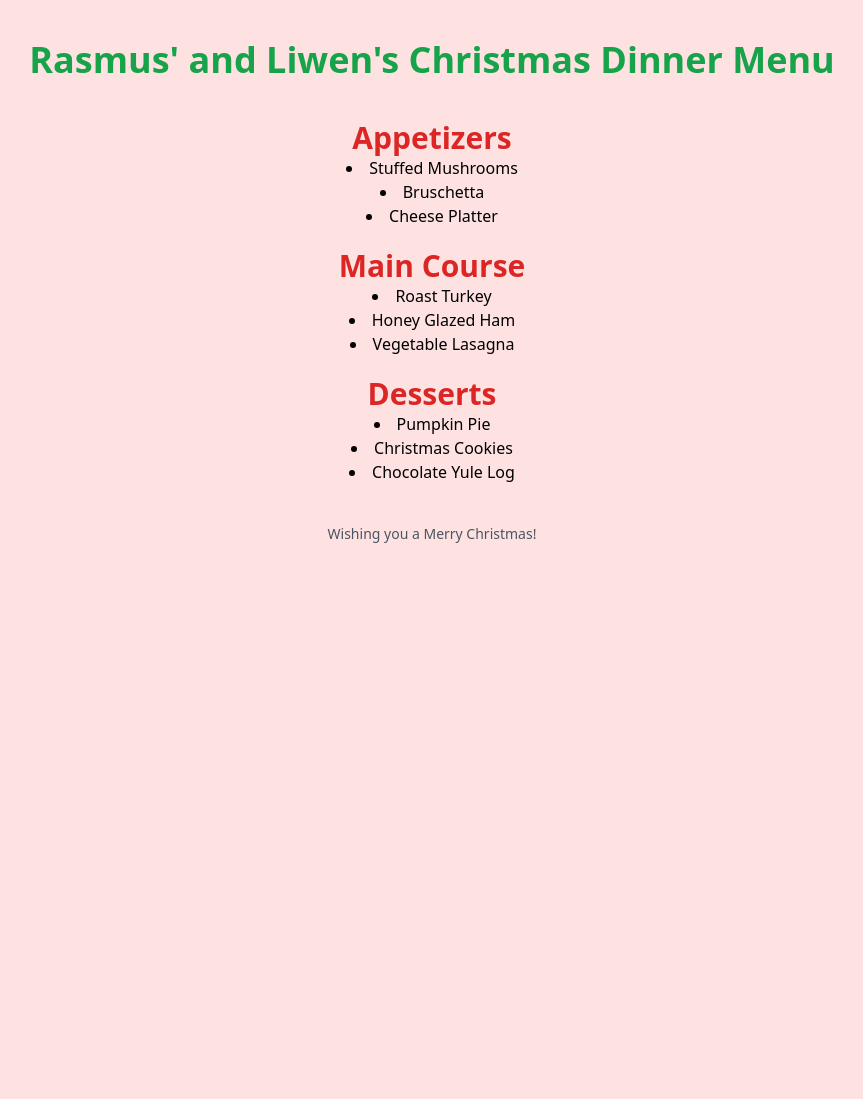
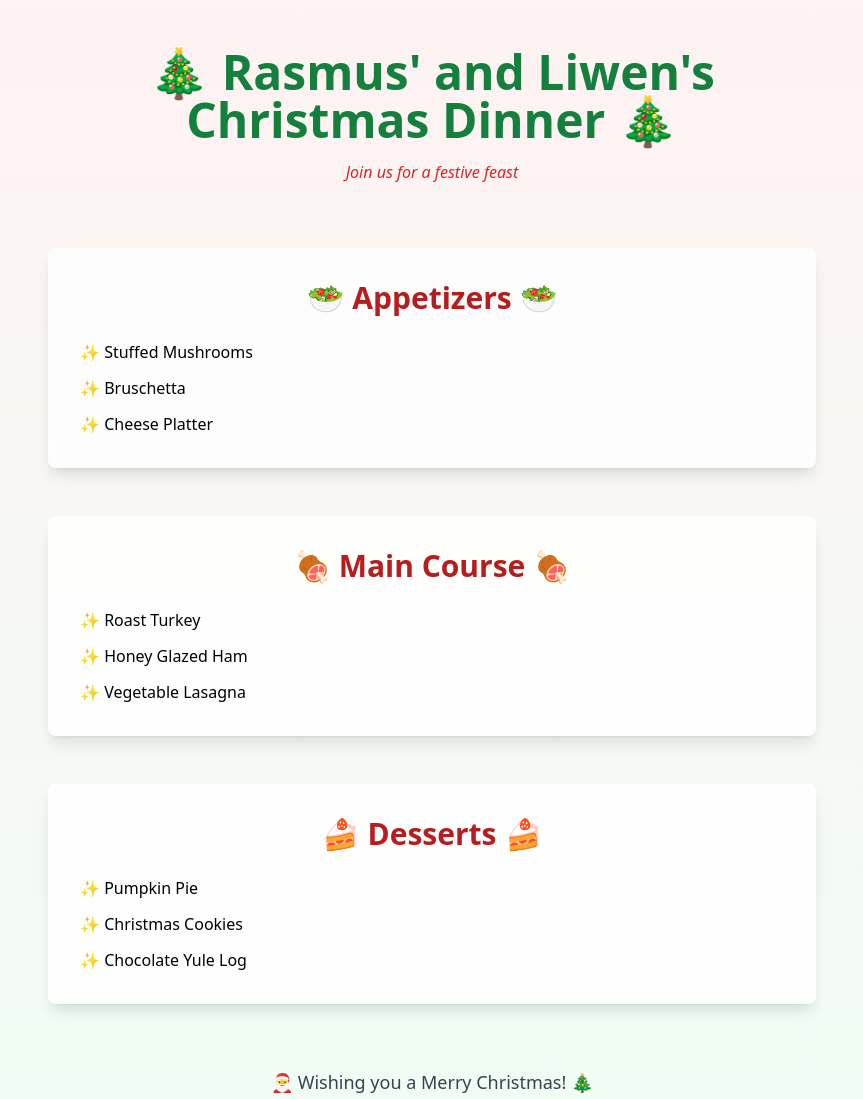
Before and after one commit to persson-io/christmas-menu, a website: page src/index.html in a window 1280 px wide. Shown: the whole page, without its empty margins (208-1071 px from the left). Before the commit the page ends 800 px from the top, so only its background shows below. Drawn offline with nearby package versions, Linux system fonts and the light colour scheme; files that its build step writes are made by us from their sources.

Commit message:
Added more festiveness

```diff
--- a/package.json
+++ b/package.json
@@ -4,7 +4,7 @@
   "description": "A festive Christmas menu for Rasmus' and Liwen's Christmas dinner.",
   "main": "src/index.html",
   "scripts": {
-    "build": "tailwindcss build src/styles/input.css -o dist/output.css",
+    "build": "tailwindcss -i ./src/styles/input.css -o ./src/styles/output.css",
     "start": "live-server src"
   },
   "devDependencies": {
--- a/src/index.html
+++ b/src/index.html
@@ -6,32 +6,53 @@
     <title>Christmas Dinner Menu</title>
     <link href="styles/output.css" rel="stylesheet">
 </head>
-<body class="bg-red-100 text-center p-10">
-    <header>
-        <h1 class="text-4xl font-bold text-green-600">Rasmus' and Liwen's Christmas Dinner Menu</h1>
+<body class="bg-gradient-to-b from-red-50 to-green-50 min-h-screen py-12 px-4 sm:px-6 lg:px-8">
+    <div class="max-w-3xl mx-auto">
+        <header class="text-center mb-16 space-y-4">
+            <h1 class="text-5xl font-bold text-green-700 hover:text-green-800 transition-colors duration-300">
+                🎄 Rasmus' and Liwen's Christmas Dinner 🎄
+            </h1>
+            <p class="text-red-600 font-medium italic">Join us for a festive feast</p>
         </header>
-    <main class="mt-10">
-        <h2 class="text-3xl font-semibold text-red-600">Appetizers</h2>
-        <ul class="list-disc list-inside">
-            <li>Stuffed Mushrooms</li>
-            <li>Bruschetta</li>
-            <li>Cheese Platter</li>
+
+        <main class="space-y-12">
+            <section class="bg-white/80 backdrop-blur-sm rounded-lg shadow-lg p-8 hover:shadow-xl transition-all duration-300">
+                <h2 class="text-3xl font-semibold text-red-700 mb-6 flex items-center justify-center gap-2">
+                    <span>🥗</span> Appetizers <span>🥗</span>
+                </h2>
+                <ul class="space-y-3">
+                    <li class="hover:text-red-600 transition-colors duration-200">✨ Stuffed Mushrooms</li>
+                    <li class="hover:text-red-600 transition-colors duration-200">✨ Bruschetta</li>
+                    <li class="hover:text-red-600 transition-colors duration-200">✨ Cheese Platter</li>
                 </ul>
-        <h2 class="text-3xl font-semibold text-red-600 mt-5">Main Course</h2>
-        <ul class="list-disc list-inside">
-            <li>Roast Turkey</li>
-            <li>Honey Glazed Ham</li>
-            <li>Vegetable Lasagna</li>
+            </section>
+
+            <section class="bg-white/80 backdrop-blur-sm rounded-lg shadow-lg p-8 hover:shadow-xl transition-all duration-300">
+                <h2 class="text-3xl font-semibold text-red-700 mb-6 flex items-center justify-center gap-2">
+                    <span>🍖</span> Main Course <span>🍖</span>
+                </h2>
+                <ul class="space-y-3">
+                    <li class="hover:text-red-600 transition-colors duration-200">✨ Roast Turkey</li>
+                    <li class="hover:text-red-600 transition-colors duration-200">✨ Honey Glazed Ham</li>
+                    <li class="hover:text-red-600 transition-colors duration-200">✨ Vegetable Lasagna</li>
                 </ul>
-        <h2 class="text-3xl font-semibold text-red-600 mt-5">Desserts</h2>
-        <ul class="list-disc list-inside">
-            <li>Pumpkin Pie</li>
-            <li>Christmas Cookies</li>
-            <li>Chocolate Yule Log</li>
+            </section>
+
+            <section class="bg-white/80 backdrop-blur-sm rounded-lg shadow-lg p-8 hover:shadow-xl transition-all duration-300">
+                <h2 class="text-3xl font-semibold text-red-700 mb-6 flex items-center justify-center gap-2">
+                    <span>🍰</span> Desserts <span>🍰</span>
+                </h2>
+                <ul class="space-y-3">
+                    <li class="hover:text-red-600 transition-colors duration-200">✨ Pumpkin Pie</li>
+                    <li class="hover:text-red-600 transition-colors duration-200">✨ Christmas Cookies</li>
+                    <li class="hover:text-red-600 transition-colors duration-200">✨ Chocolate Yule Log</li>
                 </ul>
+            </section>
         </main>
-    <footer class="mt-10">
-        <p class="text-sm text-gray-600">Wishing you a Merry Christmas!</p>
+
+        <footer class="mt-16 text-center">
+            <p class="text-lg text-gray-700 font-medium">🎅 Wishing you a Merry Christmas! 🎄</p>
         </footer>
+    </div>
 </body>
 </html>
```
Lines whose indentation alone changed are shown as unchanged.
